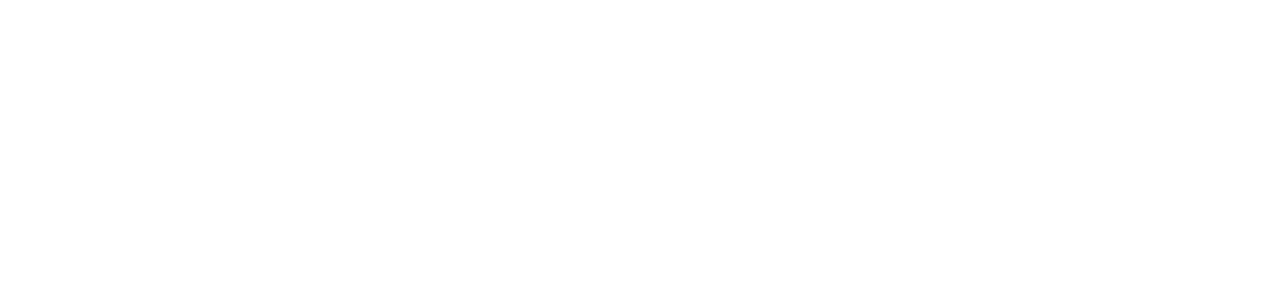
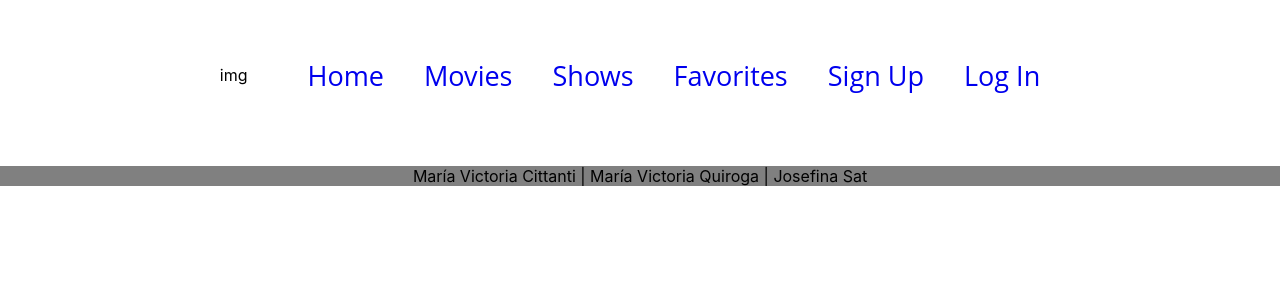
Before and after one commit to mquirogabonetto/CQS, a React (Create React App) app: page /Series in a window 1280 px wide. Shown: the top 300 px of the page. Built offline with nearby package versions, Linux system fonts and the light colour scheme.

Commit message:
Rutas Peliculas y series, header/ footer series

```diff
--- a/src/App.js
+++ b/src/App.js
@@ -2,6 +2,7 @@
 import Home from "./Screens/Home/Home";
 import { Route, Switch, BrowserRouter } from "react-router-dom";
 import Peliculas from './Screens/Peliculas/Peliculas';
+import Series from './Screens/Series/Series';
 
 function App() {
   return (
@@ -10,6 +11,7 @@
         <Switch>
           <Route path="/" exact = {true} component={Home}/>
           <Route path="/Peliculas" exact = {true} component={Peliculas}/>
+          <Route path="/Series" exact = {true} component={Series}/>
         </Switch>
       </div>
     </BrowserRouter>
--- a/src/Screens/Series/Series.js
+++ b/src/Screens/Series/Series.js
@@ -0,0 +1,14 @@
+import React from "react";
+import Footer from "../../Components/Footer/Footer"
+import Header from "../../Components/Header/Header"
+
+function Series () {
+    return (
+        <div>
+            <Header />
+            <Footer />
+        </div>
+    )
+}
+
+export default Series;
```
